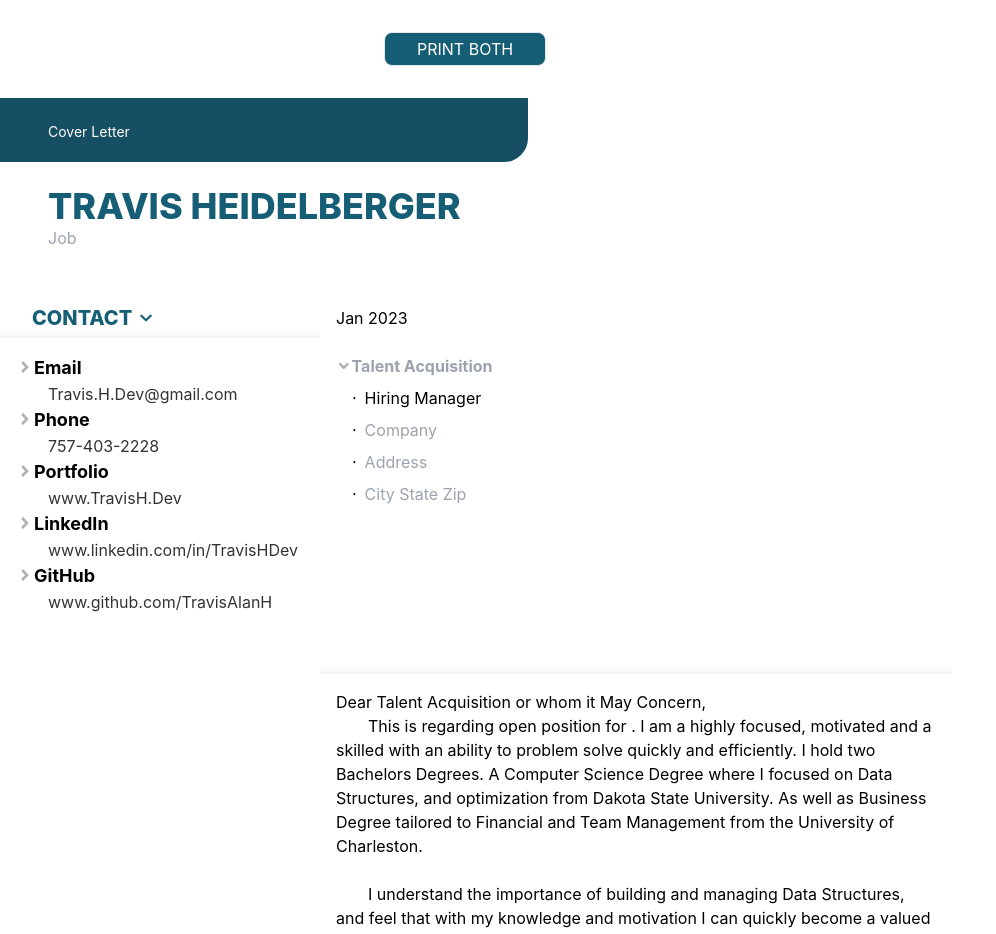
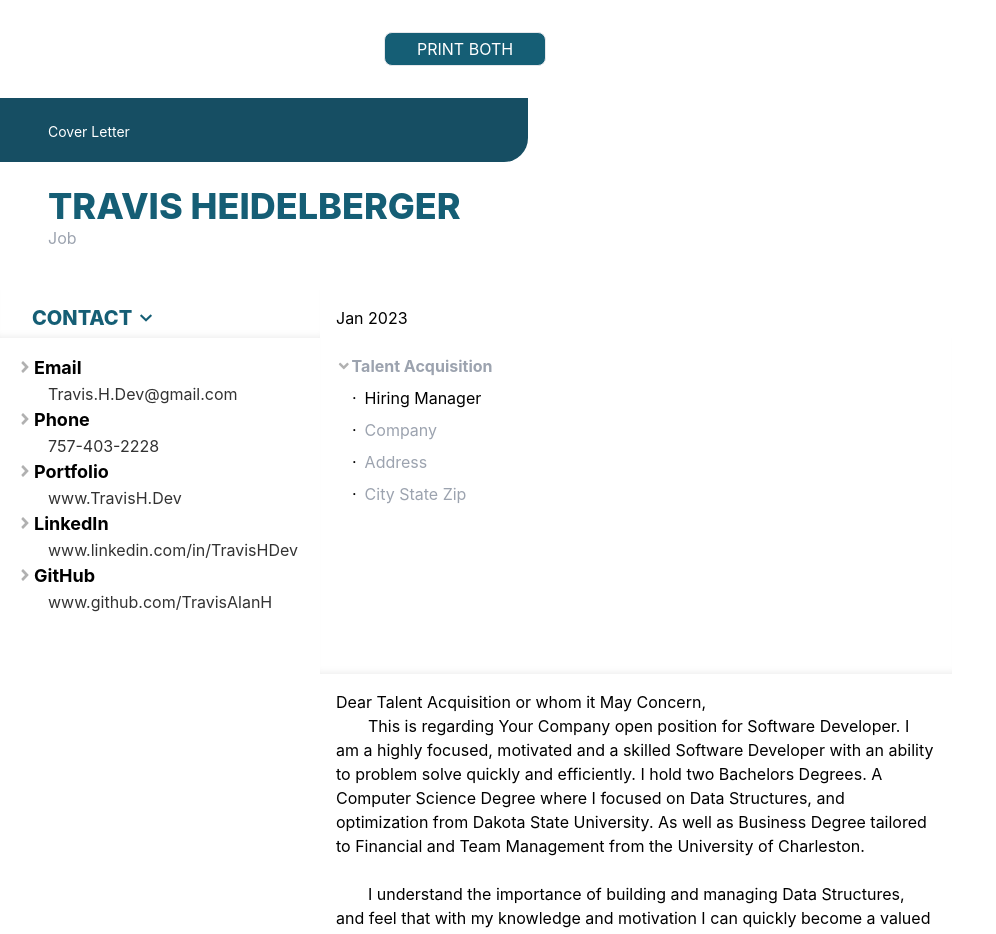
Before and after one commit to TravisAlanH/Resume---Cover, a React (Create React App) app: page / in a window 1280 px wide. Shown: the top 934 px of the page, without its empty margins (0-996 px from the left). Built offline with nearby package versions, Linux system fonts and the light colour scheme.

Commit message:
Default Info

```diff
--- a/src/CoverPageBuild.js
+++ b/src/CoverPageBuild.js
@@ -6,8 +6,8 @@ import { FaChevronDown, FaAngleRight, FaAngleDown } from "react-icons/fa";
 
 export default function CoverPageBuild() {
   const [name, setName] = useState("Talent Acquisition");
-  const [company, setCompany] = useState("");
-  const [job, setJob] = useState("");
+  const [company, setCompany] = useState("Your Company");
+  const [job, setJob] = useState("Software Developer");
 
   function Name() {
     setName(document.getElementById("name").value);
```
